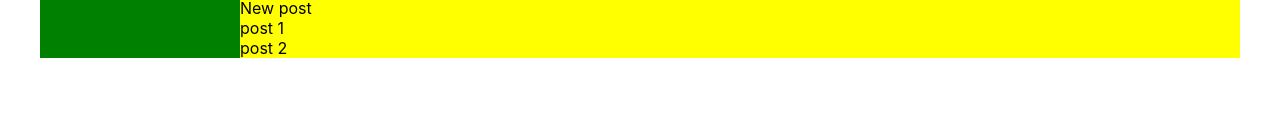
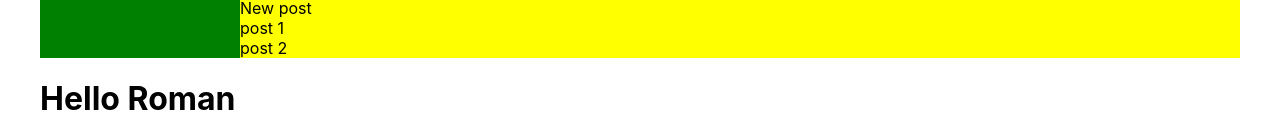
Before and after one commit to tatrom/social-network, a React (Create React App) app: page / in a window 1280 px wide. Shown: the part 706-843 px from the top of the page. Before the commit the page ends 800 px from the top, so only its background shows below. Built offline with nearby package versions, Linux system fonts and the light colour scheme.

Commit message:
Second commit

```diff
--- a/src/App.tsx
+++ b/src/App.tsx
@@ -7,6 +7,7 @@ import Profile from "./components/Profile";
 const App = () => {
     return (
         <div className={"app-wrapper"}>
+            <h1>Hello Roman</h1>
             <Header/>
             <Navbar/>
             <Profile/>
```
